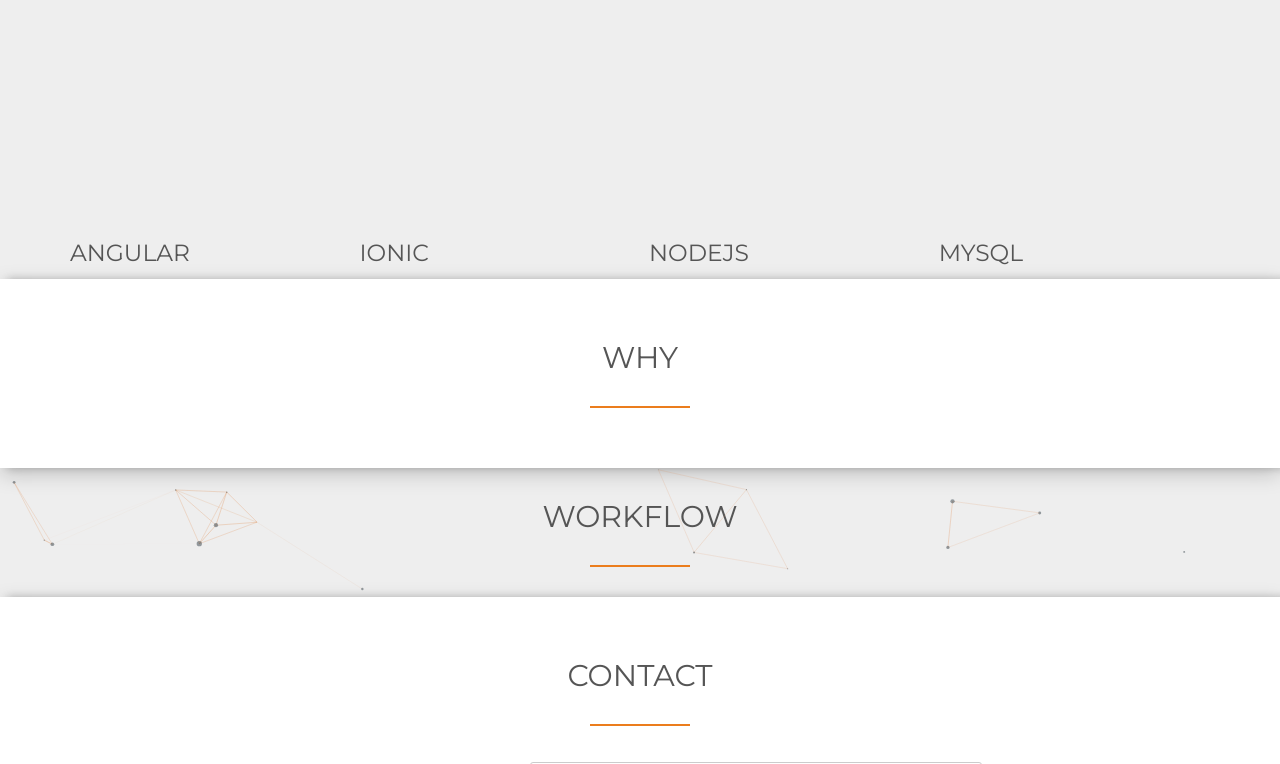
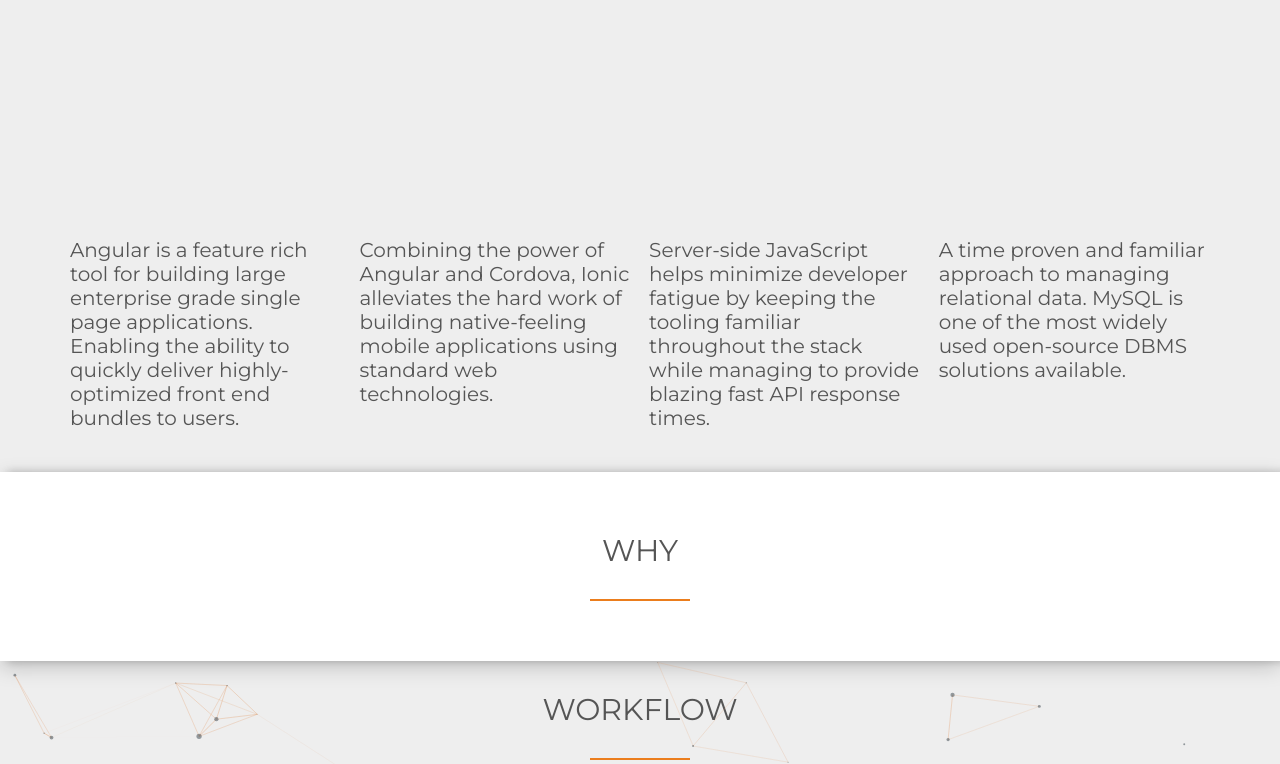
Before and after one commit to frankMazzarella/dev-portfolio, a website built with webpack: page src/index.html in a window 1280 px wide. Shown: the part 2036-2800 px from the top of the page. Built offline with nearby package versions, Linux system fonts and the light colour scheme; files whose address does not match are found by name.

Commit message:
adding copy

```diff
--- a/src/index.html
+++ b/src/index.html
@@ -97,73 +97,37 @@
         <div class="svg">
           <object type="image/svg+xml" data="./angular.svg"></object>
         </div>
-        <h3>Angular</h3>
-        <!-- <div class="city-feature">
-          <i class="ion-ios-person icon-small"></i>
-          1600+ happy eaters
+        <div class="tool-text">
+          Angular is a feature rich tool for building large enterprise grade single page applications.
+          Enabling the ability to quickly deliver highly-optimized front end bundles to users.
         </div>
-        <div class="city-feature">
-          <i class="ion-ios-star icon-small"></i>
-          60+ top chefs
-        </div>
-        <div class="city-feature">
-          <i class="ion-social-twitter icon-small"></i>
-          <a href="#">@omnifood_lx</a>
-        </div> -->
       </div>
       <div class="col span-1-of-4 box fade-in">
         <div class="svg">
           <object type="image/svg+xml" data="./ionic.svg"></object>
         </div>
-        <h3>Ionic</h3>
-        <!-- <div class="city-feature">
-          <i class="ion-ios-person icon-small"></i>
-          3700+ happy eaters
+        <div class="tool-text">
+          Combining the power of Angular and Cordova, Ionic alleviates the hard work of building
+          native-feeling mobile applications using standard web technologies.
         </div>
-        <div class="city-feature">
-          <i class="ion-ios-star icon-small"></i>
-          160+ top chefs
-        </div>
-        <div class="city-feature">
-          <i class="ion-social-twitter icon-small"></i>
-          <a href="#">@omnifood_sf</a>
-        </div> -->
       </div>
       <div class="col span-1-of-4 box fade-in">
         <div class="svg">
           <object type="image/svg+xml" data="./nodejs.svg"></object>
         </div>
-        <h3>NodeJS</h3>
-        <!-- <div class="city-feature">
-          <i class="ion-ios-person icon-small"></i>
-          2300+ happy eaters
+        <div class="tool-text">
+          Server-side JavaScript helps minimize developer fatigue by keeping the tooling familiar
+          throughout the stack while managing to provide blazing fast API response times.
         </div>
-        <div class="city-feature">
-          <i class="ion-ios-star icon-small"></i>
-          110+ top chefs
-        </div>
-        <div class="city-feature">
-          <i class="ion-social-twitter icon-small"></i>
-          <a href="#">@omnifood_berlin</a>
-        </div> -->
       </div>
       <div class="col span-1-of-4 box fade-in">
         <div class="svg">
           <object type="image/svg+xml" data="./mysql.svg"></object>
         </div>
-        <h3>Mysql</h3>
-        <!-- <div class="city-feature">
-          <i class="ion-ios-person icon-small"></i>
-          1200+ happy eaters
+        <div class="tool-text">
+          A time proven and familiar approach to managing relational data. MySQL is one of the most
+          widely used open-source DBMS solutions available.
         </div>
-        <div class="city-feature">
-          <i class="ion-ios-star icon-small"></i>
-          50+ top chefs
-        </div>
-        <div class="city-feature">
-          <i class="ion-social-twitter icon-small"></i>
-          <a href="#">@omnifood_london</a>
-        </div> -->
       </div>
     </div>
   </section>
--- a/src/scss/skills.scss
+++ b/src/scss/skills.scss
@@ -10,4 +10,8 @@
     top: 50%;
     width: 100%;
   }
+
+  .tool-text {
+    margin-bottom: 30px;
+  }
 }
```
